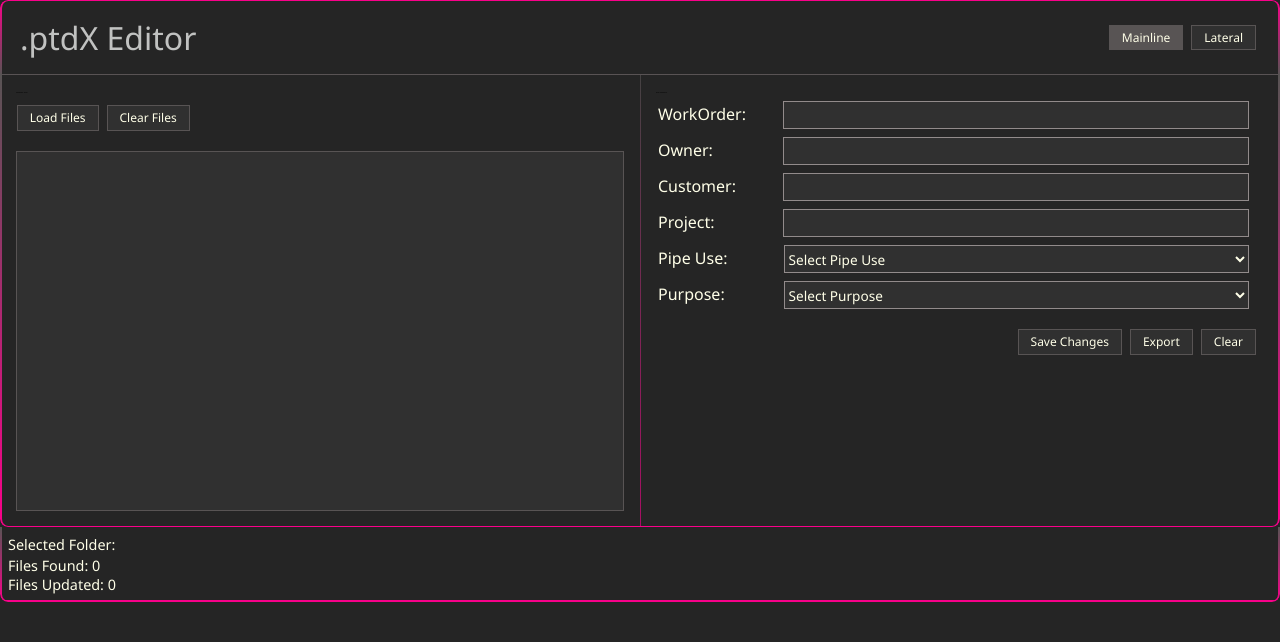
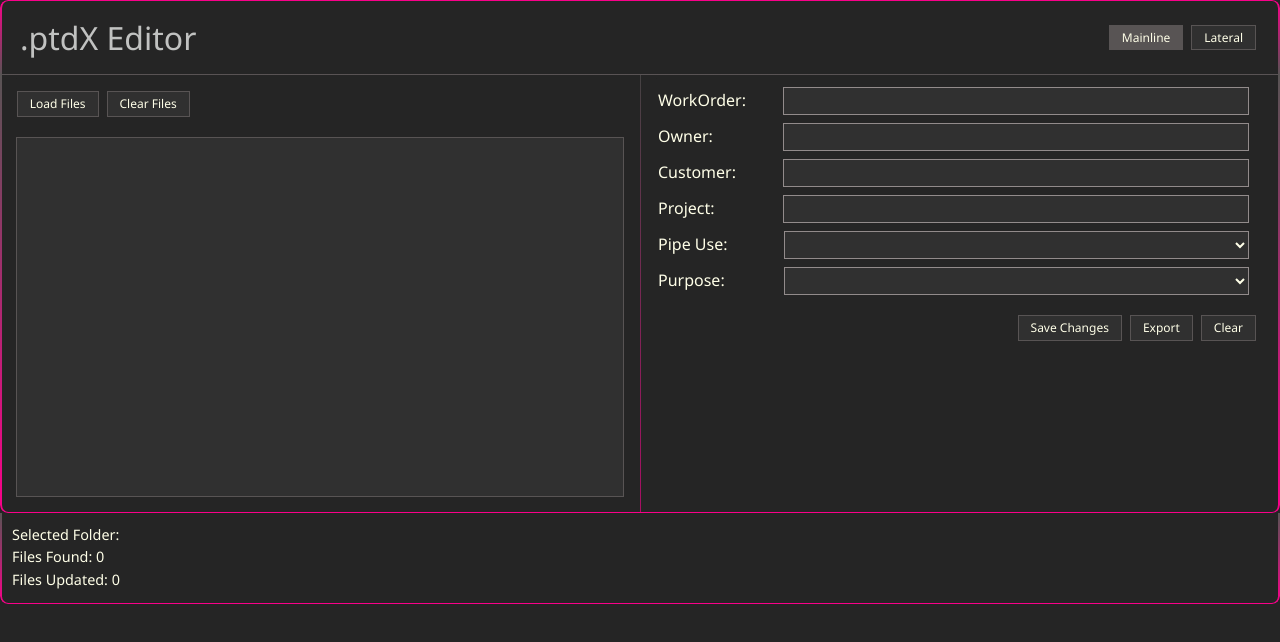
Before and after one commit to M-Rozell/ptdX-editor, a React (Vite) app in the folder frontend/: page / in a window 1280 px wide. Both pictures are taken after a click on the button "Mainline". Shown: the top 642 px of the page. Built offline with nearby package versions, Linux system fonts and the light colour scheme.

Commit message:
smol changes

```diff
--- a/frontend/src/App.jsx
+++ b/frontend/src/App.jsx
@@ -116,10 +116,10 @@ import "./css/App.css"
           <section className="footerText">Selected Folder: {showMainline && <span>{folderPath}</span>}
                                     {showLateral && <span>{folderPathLateral}</span>}
           </section>
-          <section>Files Found: {showMainline && <span style={{color: countFoundFiles > 0 ? "#02fdd7" : "#FFFFE8"}}>{countFoundFiles}</span>}
+          <section className="footerText">Files Found: {showMainline && <span style={{color: countFoundFiles > 0 ? "#02fdd7" : "#FFFFE8"}}>{countFoundFiles}</span>}
                                 {showLateral && <span style={{color: countFoundFilesLateral > 0 ? "#02fdd7" : "#FFFFE8"}}>{countFoundFilesLateral}</span>}
           </section>
-          <section>Files Updated: {showMainline && <span style={{color: countUpdatedFiles > 0 ? "#02fdd7" : "#FFFFE8"}}>{countUpdatedFiles}</span>}
+          <section className="footerText">Files Updated: {showMainline && <span style={{color: countUpdatedFiles > 0 ? "#02fdd7" : "#FFFFE8"}}>{countUpdatedFiles}</span>}
                                   {showLateral && <span style={{color: countUpdatedFilesLateral > 0 ? "#02fdd7" : "#FFFFE8"}}>{countUpdatedFilesLateral}</span>}
           </section>
         </footer>
--- a/frontend/src/components/XMLFormLateral.jsx
+++ b/frontend/src/components/XMLFormLateral.jsx
@@ -106,7 +106,7 @@ const XMLFormLateral = ({ folderPathLateral, updatedFilesLateral, setUpdatedFile
                 value={formData[key]}
                 onChange={handleChange}
               >
-                <option value="">Select Pipe Use</option>
+                <option value=""></option>
                 {pipeUseOptions.map((option) => (
                   <option key={option.value} value={option.value}>
                     {option.description}
@@ -120,7 +120,7 @@ const XMLFormLateral = ({ folderPathLateral, updatedFilesLateral, setUpdatedFile
                 value={formData[key]}
                 onChange={handleChange}
               >
-                <option value="">Select Purpose</option>
+                <option value=""></option>
                 {purposeOptions.map((option) => (
                   <option key={option.value} value={option.value}>
                     {option.description}
--- a/frontend/src/components/XMLFormMainline.jsx
+++ b/frontend/src/components/XMLFormMainline.jsx
@@ -107,7 +107,7 @@ const XMLFormMainline = ({ folderPath, updatedFiles, setUpdatedFiles }) => {
                 value={formData[key]}
                 onChange={handleChange}
               >
-                <option value="">Select Pipe Use</option>
+                <option value=""></option>
                 {pipeUseOptions.map((option) => (
                   <option key={option.value} value={option.value}>
                     {option.description}
@@ -121,7 +121,7 @@ const XMLFormMainline = ({ folderPath, updatedFiles, setUpdatedFiles }) => {
                 value={formData[key]}
                 onChange={handleChange}
               >
-                <option value="">Select Purpose</option>
+                <option value=""></option>
                 {purposeOptions.map((option) => (
                   <option key={option.value} value={option.value}>
                     {option.description}
--- a/frontend/src/css/App.css
+++ b/frontend/src/css/App.css
@@ -59,8 +59,8 @@ fieldset{
 }
 
 legend {
-  padding: 1rem 1rem .5rem 1rem;
-  font-size: .125rem;
+  padding: .25rem 1rem .5rem 1rem;
+  font-size: .01rem;
 }
 
 .filesFormWrapper {
@@ -228,7 +228,7 @@ option {
 }
 
 footer {
-  padding: .5rem;
+  padding: .75rem;
   display: block;
   font-family: 'Segoe UI', sans-serif;
   font-weight: 100;
@@ -248,5 +248,5 @@ footer::before {
 }
 
 .footerText {
-  margin-bottom: .125rem;
+  margin-bottom: .22rem;
 }
```
Also changed, not shown: 1 other file (tests, documents, lock files or other folders).
